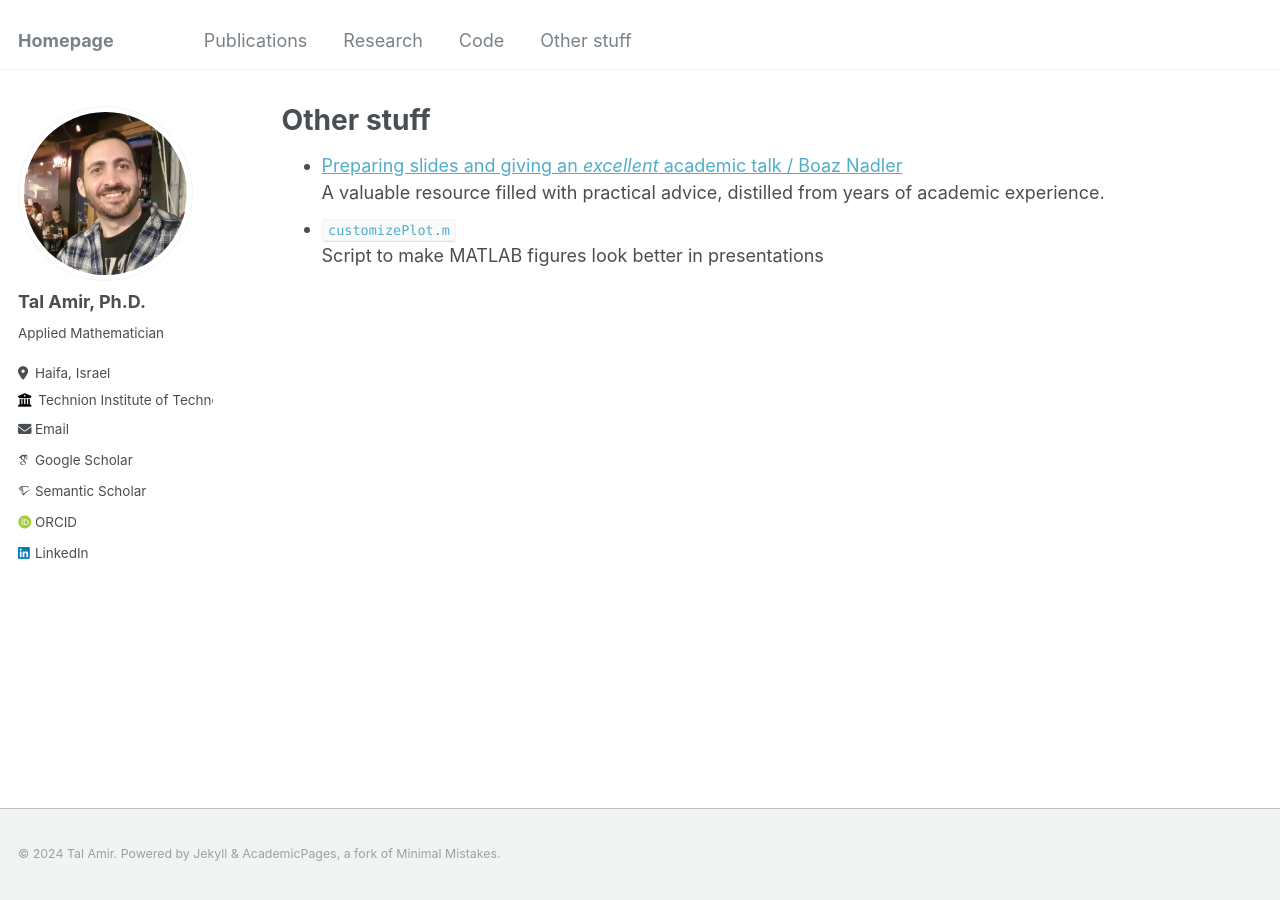
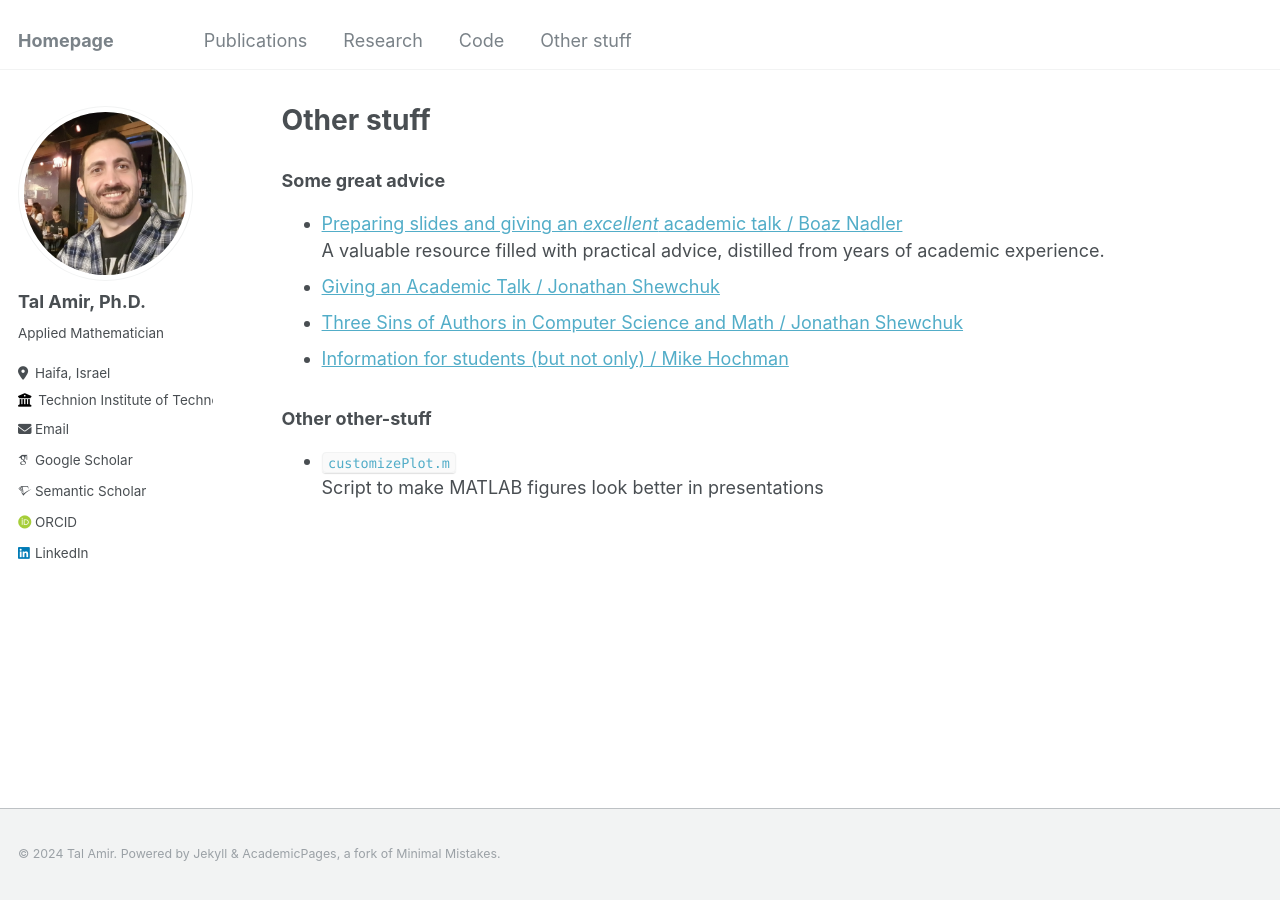
Before and after one commit to tal-amir/tal-amir.github.io, a Jekyll site: the page built from _pages/otherstuff.md, in a window 1280 px wide. Built offline with Jekyll 4.4.1, drawn with Linux system fonts in a browser that asks for light colours; some web fonts are replaced.

Commit message:
Update otherstuff.md

```diff
--- a/_pages/otherstuff.md
+++ b/_pages/otherstuff.md
@@ -7,8 +7,13 @@ author_profile: true
 
 {% include base_path %}
 
-
+### Some great advice
 - [Preparing slides and giving an _excellent_ academic talk / Boaz Nadler](https://tal-amir.github.io/files/Preparing slides and giving an excellent academic talk [Boaz Nadler].pdf)
   A valuable resource filled with practical advice, distilled from years of academic experience.
+- [Giving an Academic Talk / Jonathan Shewchuk](https://people.eecs.berkeley.edu/~jrs/speaking.html)
+- [Three Sins of Authors in Computer Science and Math / Jonathan Shewchuk](http://www.cs.cmu.edu/~jrs/sins.html)
+- [Information for students (but not only) / Mike Hochman](http://math.huji.ac.il/~mhochman/info-for-students.html)
+
+### Other other-stuff
 - <a href="https://tal-amir.github.io/files/customizePlot.m" style="text-decoration: none;">`customizePlot.m`</a>
   Script to make MATLAB figures look better in presentations
```
